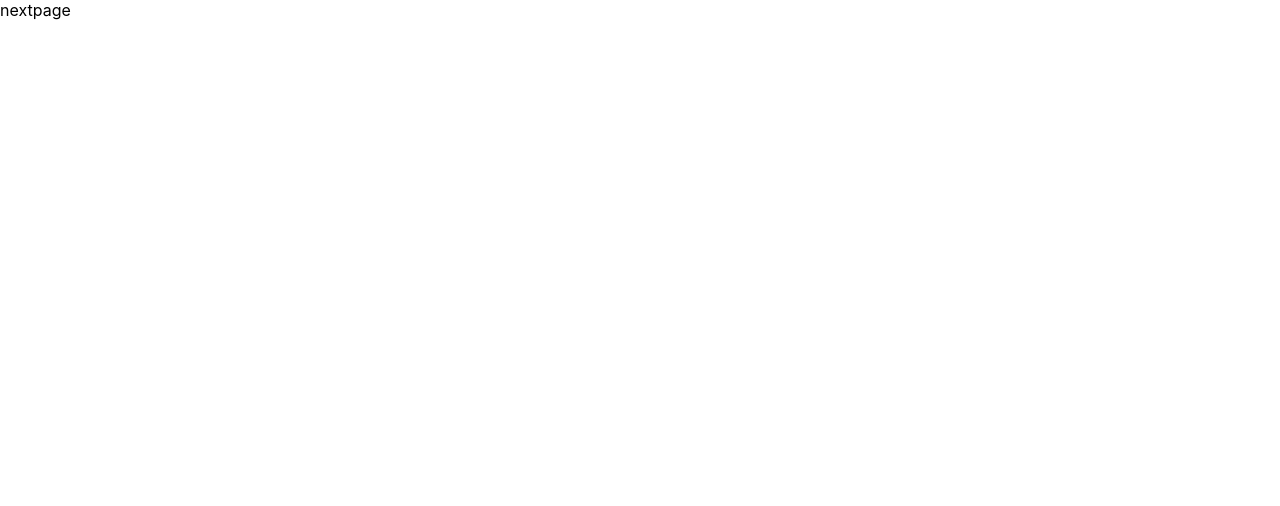
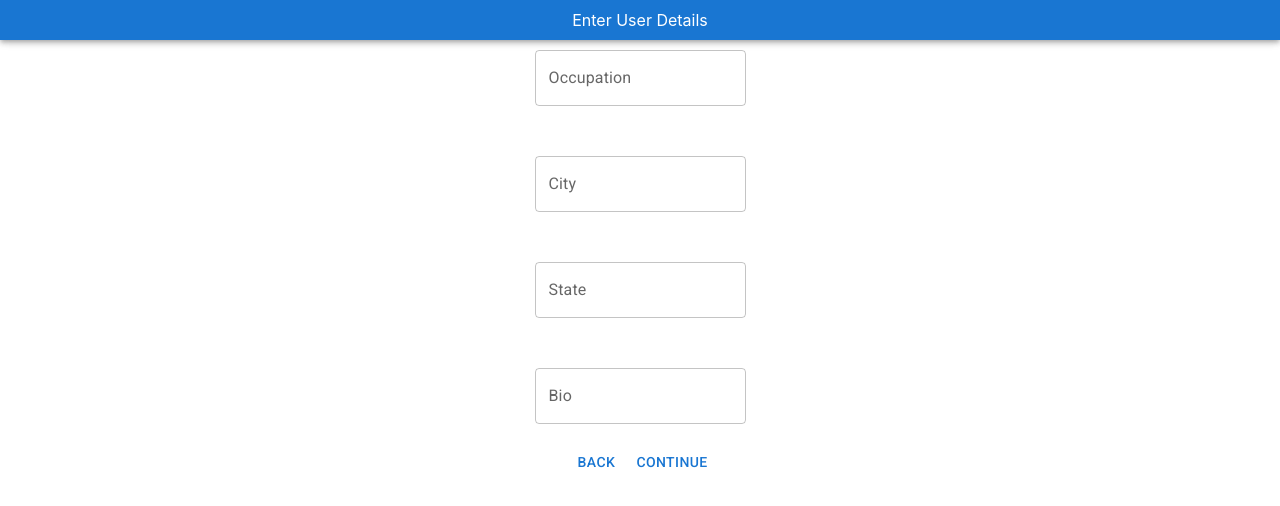
Before and after one commit to tatsianash/multi-step-form, a React (Create React App) app: page / in a window 1280 px wide. Both pictures are taken after a click on the button "CONTINUE". Shown: the top 506 px of the page. Built offline with nearby package versions, Linux system fonts and the light colour scheme.

Commit message:
Add step 2

```diff
--- a/src/components/FormPersonalDetails.tsx
+++ b/src/components/FormPersonalDetails.tsx
@@ -1,5 +1,78 @@
 import React from 'react';
+import { FormDataType } from './UserForm';
+import TextField from '@mui/material/TextField';
+import Button from '@mui/material/Button';
+import AppBar from '@mui/material/AppBar';
 
-export default function FormPersonalDetails() {
-  return <div>FormPersonalDetails</div>;
+interface IProps {
+  values: FormDataType;
+  nextStep: () => void;
+  prevStep: () => void;
+  handleChange: (field: string, value: string) => void;
 }
+export default function FormPersonalDetails({
+  values,
+  nextStep,
+  prevStep,
+  handleChange,
+}: IProps) {
+  const toNextStep = (e: React.FormEvent) => {
+    e.preventDefault();
+    nextStep();
+  };
+  const toPrevStep = (e: React.FormEvent) => {
+    e.preventDefault();
+    prevStep();
+  };
+  const styles = {
+    root: {
+      display: 'flex',
+      flexDirection: 'column',
+
+      alignItems: 'center',
+      justifyContent: 'center',
+    },
+    appbar: {
+      alignItems: 'center',
+      padding: '10px 0',
+    },
+    textField: { marginTop: '50px' },
+  };
+
+  return (
+    <div style={styles.root as React.CSSProperties}>
+      <AppBar style={styles.appbar}>Enter User Details</AppBar>
+      <TextField
+        style={styles.textField}
+        label="Occupation"
+        onChange={(e) => handleChange('occupation', e.target.value)}
+        value={values?.occupation}
+      />
+
+      <TextField
+        style={styles.textField}
+        label="City"
+        onChange={(e) => handleChange('city', e.target.value)}
+        value={values?.city}
+      />
+
+      <TextField
+        style={styles.textField}
+        label="State"
+        onChange={(e) => handleChange('state', e.target.value)}
+        value={values?.state}
+      />
+      <TextField
+        style={styles.textField}
+        label="Bio"
+        onChange={(e) => handleChange('bio', e.target.value)}
+        value={values?.bio}
+      />
+      <br></br>
+      <div>
+        <Button onClick={toPrevStep}>Back</Button>
+        <Button onClick={toNextStep}>Continue</Button>
+      </div>
+    </div>
+  );
+}
--- a/src/components/FormUserDetails.tsx
+++ b/src/components/FormUserDetails.tsx
@@ -10,6 +10,7 @@ interface IProps {
   //   prevStep: () => void;
   handleChange: (field: string, value: string) => void;
 }
+
 export default function FormUserDetails({
   nextStep,
   handleChange,
--- a/src/components/UserForm.tsx
+++ b/src/components/UserForm.tsx
@@ -48,8 +48,14 @@ export default function UserForm() {
         />
       );
     case 2:
-      return <div>nextpage</div>;
-    //   <FormPersonalDetails nextStep={nextStep} prevStep={prevStep} handleChange={handleFieldsChange} values={formData}/>;
+      return (
+        <FormPersonalDetails
+          nextStep={nextStep}
+          prevStep={prevStep}
+          handleChange={handleFieldsChange}
+          values={formData}
+        />
+      );
     // case 3:
     //   return <Confirm nextStep={nextStep} prevStep={prevStep} handleChange={handleFieldsChange} values={formData}/>;
     // case 4:
```
